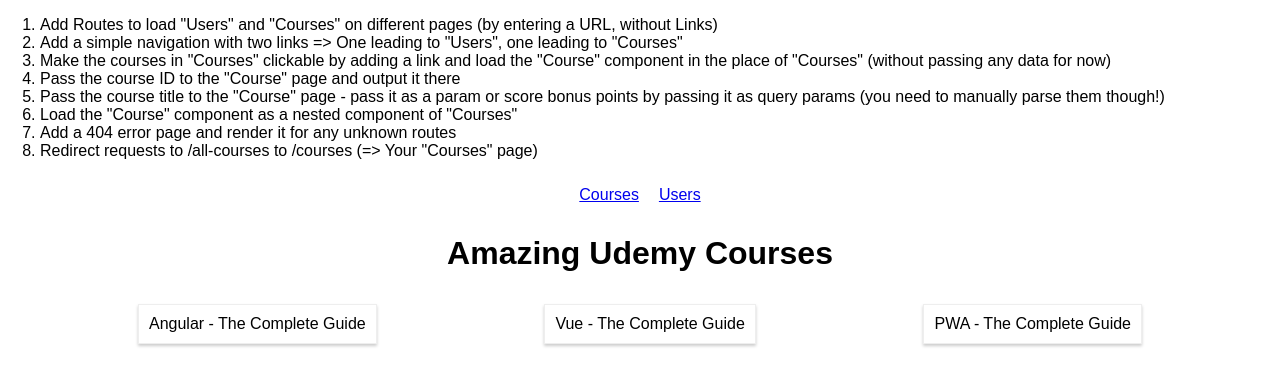
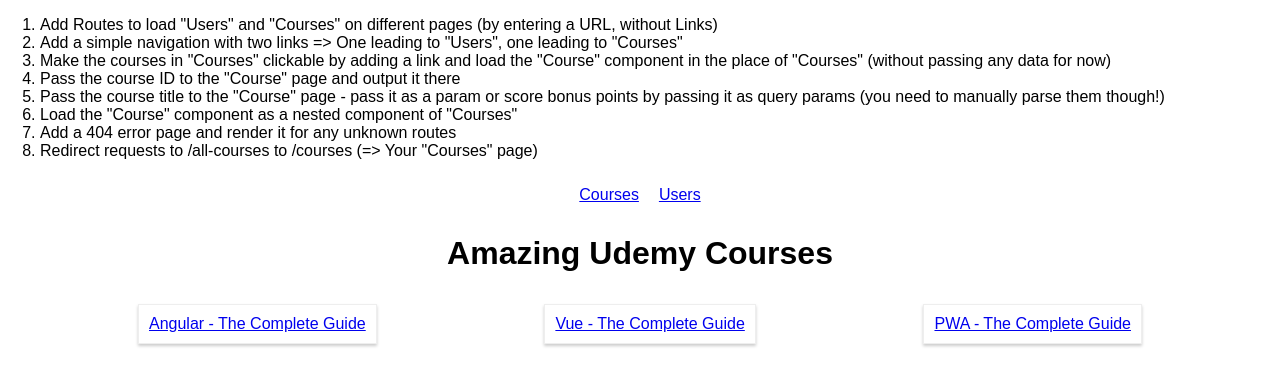
Before and after one commit to joanms/react-routing-assignment, a React (Create React App) app: page /courses in a window 1280 px wide. Shown: the top 386 px of the page. Built offline with nearby package versions, Linux system fonts and the light colour scheme.

Commit message:
Make the course titles clickable

```diff
--- a/src/App.js
+++ b/src/App.js
@@ -2,6 +2,7 @@
 import { Route, Link } from 'react-router-dom';
 
 import Courses from './containers/Courses/Courses';
+import Course from './containers/Course/Course';
 import Users from './containers/Users/Users';
 
 class App extends Component {
@@ -28,8 +29,10 @@
             </li>
          </ul>
         </nav>
-        <Route path="/courses" component={Courses} />
+        {/* Can also use Switch for the following, but the first path should be last in that case */}
+        <Route path="/courses" exact component={Courses} />
         <Route path="/users" component={Users} />
+        <Route path="/courses/course" component={Course} />
       </div>
     );
   }
--- a/src/containers/Courses/Courses.js
+++ b/src/containers/Courses/Courses.js
@@ -1,4 +1,5 @@
 import React, { Component } from 'react';
+import { Link } from 'react-router-dom';
 
 import './Courses.css';
 
@@ -18,7 +19,11 @@
                 <section className="Courses">
                     {
                         this.state.courses.map( course => {
-                            return <article className="Course" key={course.id}>{course.title}</article>;
+                            return (
+                                <Link key={course.id} to="courses/course">
+                                    <article className="Course" key={course.id}>{course.title}</article>
+                                </Link>
+                            );
                         } )
                     }
                 </section>
```
